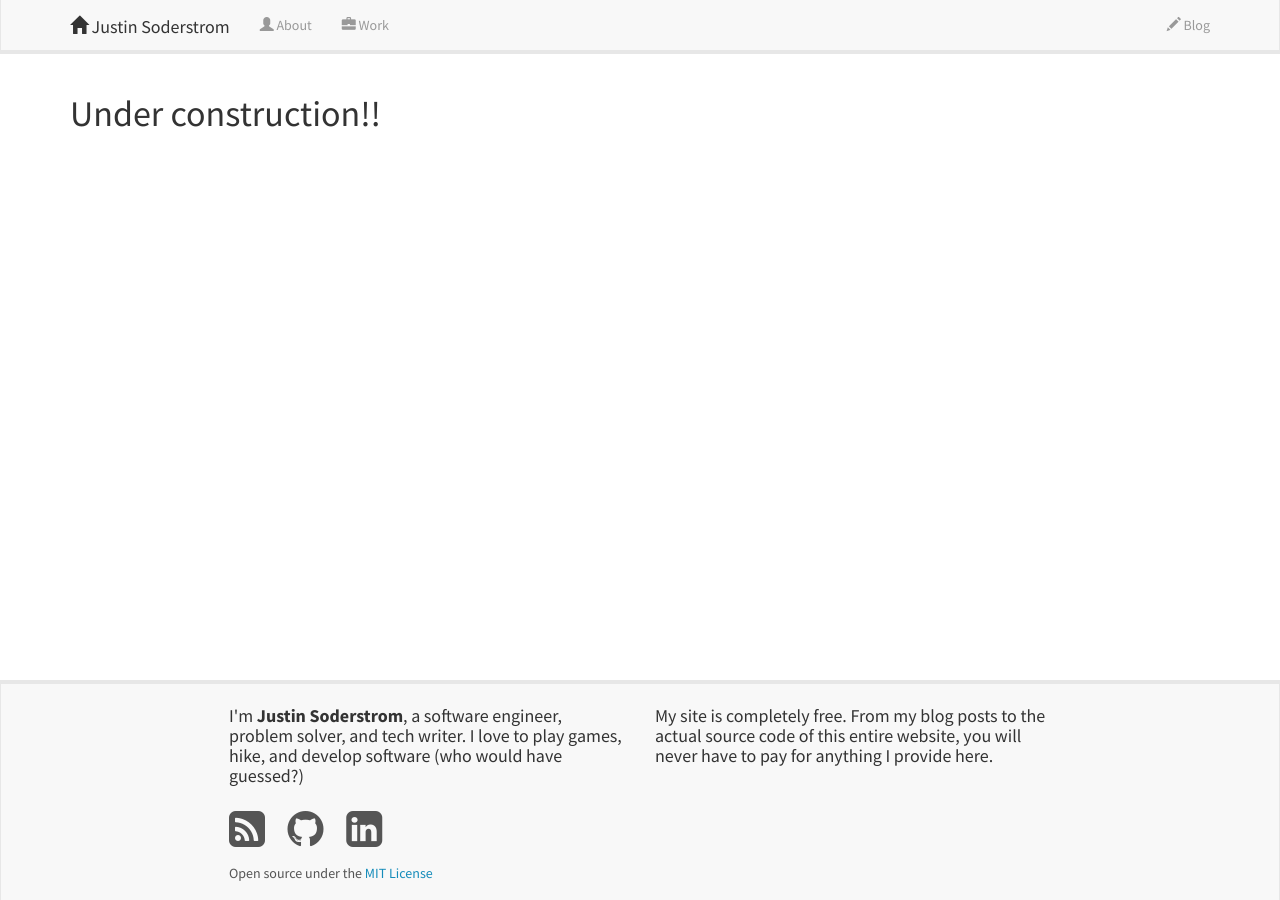
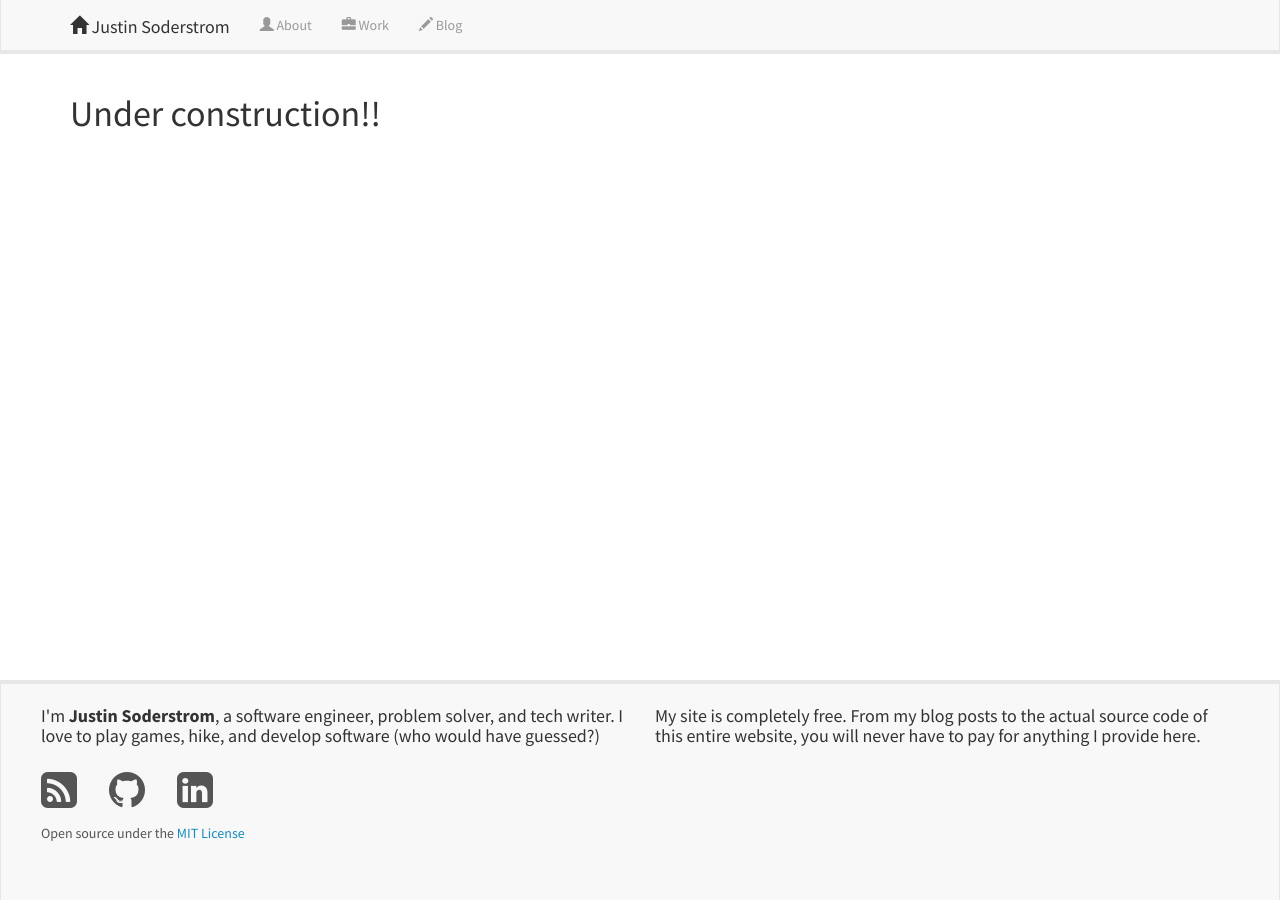
Before and after one commit to jasoderstrom/jasoderstrom.github.io, a Jekyll site: the page built from index.html, in a window 1280 px wide. Built offline with Jekyll 4.4.1, drawn with Linux system fonts in a browser that asks for light colours.

Commit message:
Update to footer

```diff
--- a/_includes/footer.html
+++ b/_includes/footer.html
@@ -1,19 +1,19 @@
 <div class="container footer">
     <div class="row footer-row">
-        <div class="col-md-4 col-md-offset-2">
+        <div class="col-md-6">
             <h4> I'm <strong>Justin Soderstrom</strong>, a software engineer, problem solver, and tech writer. I love to play games, hike, and develop software (who would have guessed?)</h4>
         </div>
-        <div class="col-md-4"> <h4> My site is completely free. From my blog posts to the actual source code of this entire website, you will never have to pay for anything I provide here. </h4> </div>
+        <div class="col-md-6"> <h4> My site is completely free. From my blog posts to the actual source code of this entire website, you will never have to pay for anything I provide here. </h4> </div>
     </div>
     <div class="row footer-row">
-        <div class="col-md-4 col-md-offset-2">
+        <div class="col-md-6">
             <span class="fa fa-rss-square fa-3x"></span>
             <span class="fa fa-github fa-3x footer-link"></span>
             <span class="fa fa-linkedin-square fa-3x footer-link"></span>
         </div>
     </div>
     <div class="row footer-row">
-        <div class="col-md-4 col-md-offset-2">
+        <div class="col-md-6">
             Open source under the <a href="https://opensource.org/licenses/MIT"> MIT License </a>
         </div>
     </div>
--- a/_includes/navigation.html
+++ b/_includes/navigation.html
@@ -15,7 +15,7 @@
         <li><a href="#"> <span class="glyphicon glyphicon-user"></span> About <span class="sr-only">(current)</span></a></li>
         <li><a href="#"> <span class="glyphicon glyphicon-briefcase"></span> Work</a></li>
       </ul>
-      <ul class="nav navbar-nav navbar-right">
+      <ul class="nav navbar-nav">
         <li><a href="#"> <span class="glyphicon glyphicon-pencil"> </span> Blog</a></li>
       </ul>
     </div>
--- a/_layouts/default.html
+++ b/_layouts/default.html
@@ -4,7 +4,7 @@
     <body>
         {% include navigation.html %}
         <div class="container">
-            {{content}}
+            {{ content }}
         </div>
         {% include footer.html %}
     </body>
--- a/css/main.scss
+++ b/css/main.scss
@@ -24,6 +24,8 @@ body {
 
 .footer-row {
     padding-top: 1%;
+    padding-left: 2%;
+    padding-right: 2%;
 }
 
 .footer-link {
```
